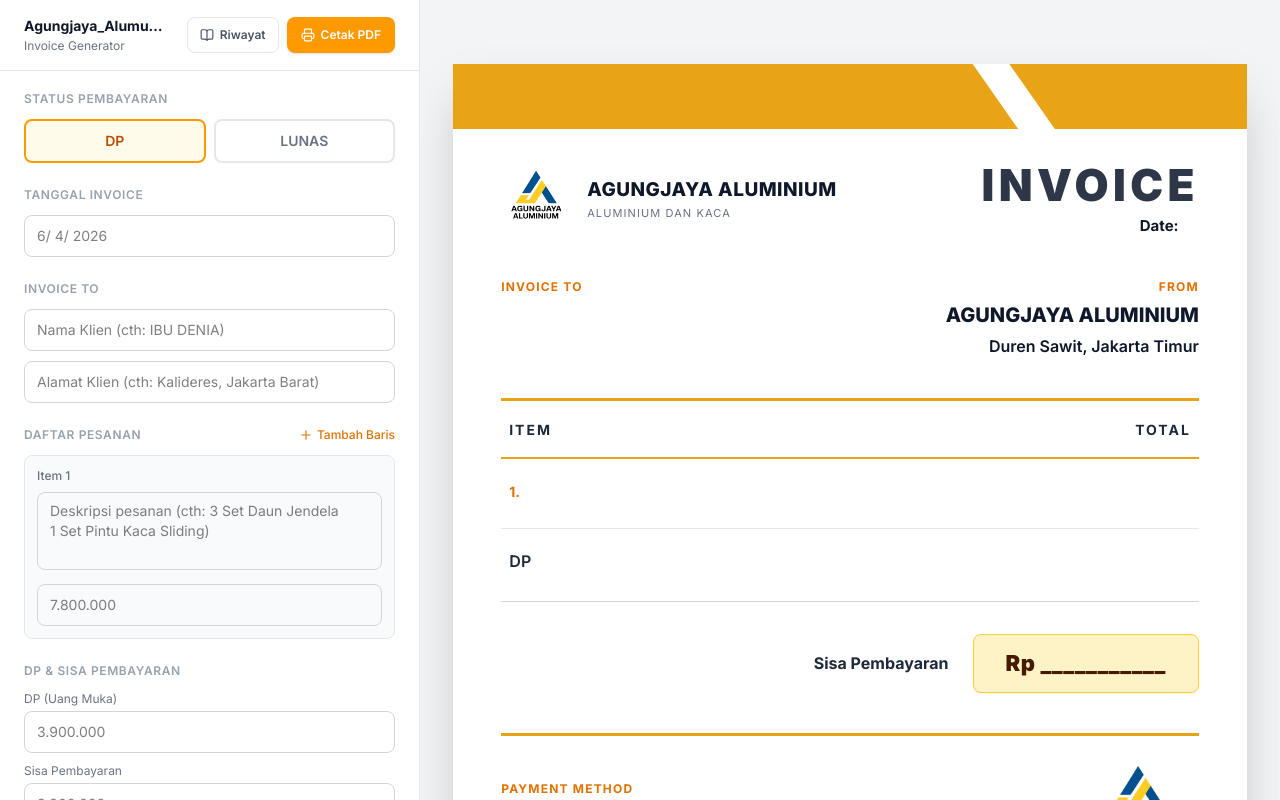
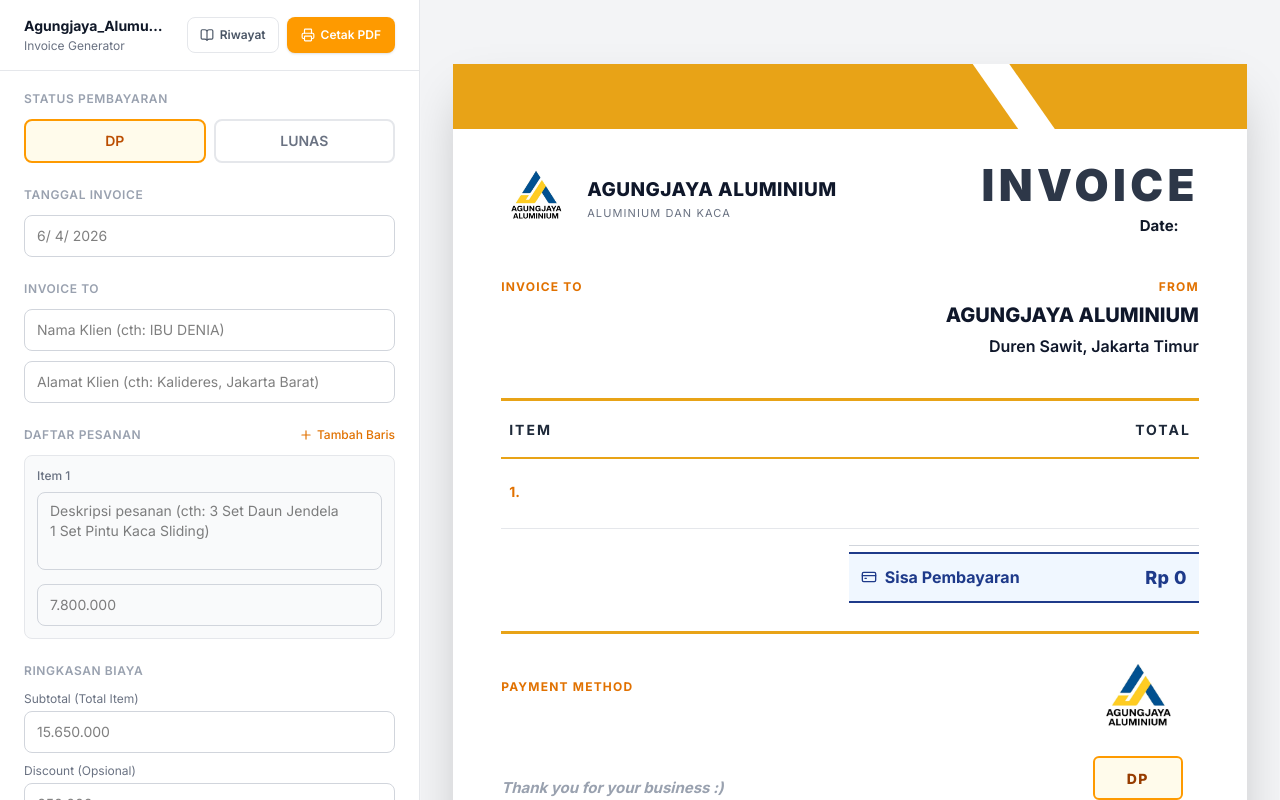
Before and after one commit to FazrinNugraha/invoice-generator, a React (Vite) app: page / in a window 1280 px wide. Shown: the top 800 px of the page. Built offline with nearby package versions, Linux system fonts and the light colour scheme.

Commit message:
feat: implement invoice generator with dynamic form calculation and draft management

```diff
--- a/src/App.tsx
+++ b/src/App.tsx
@@ -10,6 +10,8 @@
   clientName: "",
   clientAddress: "",
   items: [{ description: "", total: "" }],
+  subTotal: "",
+  discount: "",
   dp: "",
   pelunasan: "",
   sisaPembayaran: "",
--- a/src/components/InvoiceForm.tsx
+++ b/src/components/InvoiceForm.tsx
@@ -12,6 +12,8 @@
   clientName: string;
   clientAddress: string;
   items: InvoiceItem[];
+  subTotal?: string;
+  discount?: string;
   dp: string;
   pelunasan: string;
   sisaPembayaran: string;
@@ -44,29 +46,73 @@
 }: InvoiceFormProps) {
   const [showDrafts, setShowDrafts] = useState(false);
 
-  const updateField = (field: keyof InvoiceData, value: string) => {
-    onChange({ ...data, [field]: value });
+  const parseCurrency = (val?: string): number => {
+    if (!val) return 0;
+    const cleaned = val.replace(/[^0-9]/g, "");
+    return cleaned ? parseInt(cleaned, 10) : 0;
   };
 
-  const updateItem = (index: number, field: keyof InvoiceItem, value: string) => {
-    const newItems = [...data.items];
-    newItems[index] = { ...newItems[index], [field]: value };
-    onChange({ ...data, items: newItems });
+  const formatCurrencyValue = (num: number): string => {
+    if (num <= 0) return "";
+    return "Rp " + num.toLocaleString("id-ID");
   };
 
-  const addItem = () => {
-    onChange({ ...data, items: [...data.items, { description: "", total: "" }] });
+  const recalculate = (updatedData: InvoiceData, triggeredByField?: keyof InvoiceData) => {
+    // 1. Calculate Subtotal from items
+    const subTotalNum = updatedData.items.reduce(
+      (sum, item) => sum + parseCurrency(item.total),
+      0
+    );
+    const subTotalStr =
+      triggeredByField === "subTotal"
+        ? updatedData.subTotal || ""
+        : subTotalNum > 0
+        ? formatCurrencyValue(subTotalNum)
+        : "";
+
+    // 2. Parse Discount & DP
+    const discountNum = parseCurrency(updatedData.discount);
+    const dpNum = parseCurrency(updatedData.dp);
+    const effectiveSubTotal = parseCurrency(subTotalStr) || subTotalNum;
+    const netTotal = Math.max(0, effectiveSubTotal - discountNum);
+
+    // 3. Calculate Pelunasan & Sisa Pembayaran
+    let pelunasanStr = updatedData.pelunasan;
+    let sisaStr = updatedData.sisaPembayaran;
+
+    if (triggeredByField !== "pelunasan") {
+      if (updatedData.status === "LUNAS" && dpNum > 0) {
+        const calculatedPelunasan = Math.max(0, netTotal - dpNum);
+        pelunasanStr = calculatedPelunasan > 0 ? formatCurrencyValue(calculatedPelunasan) : "";
+      } else {
+        pelunasanStr = "";
+      }
+    }
+
+    if (triggeredByField !== "sisaPembayaran") {
+      if (updatedData.status === "DP") {
+        const calculatedSisa = Math.max(0, netTotal - dpNum);
+        sisaStr = calculatedSisa > 0 ? formatCurrencyValue(calculatedSisa) : "";
+      } else {
+        // Status LUNAS -> Total Tagihan Netto
+        sisaStr = netTotal > 0 ? formatCurrencyValue(netTotal) : "";
+      }
+    }
+
+    return {
+      ...updatedData,
+      subTotal: subTotalStr,
+      pelunasan: pelunasanStr,
+      sisaPembayaran: sisaStr,
+    };
   };
 
   // ===== Currency Input Helpers =====
   const CURRENCY_PREFIX = "Rp ";
 
   const handleCurrencyChange = (raw: string): string => {
-    // Jika user menghapus semua hingga kosong atau hanya prefix
     if (!raw || raw === CURRENCY_PREFIX) return "";
-    // Jika sudah ada prefix, biarkan; jika tidak ada, tambahkan
     if (raw.startsWith(CURRENCY_PREFIX)) return raw;
-    // Cegah user menghapus 'R' atau 'Rp' lalu mengetik ulang tanpa prefix
     return CURRENCY_PREFIX + raw;
   };
 
@@ -92,10 +138,28 @@
     if (value === CURRENCY_PREFIX) updateItem(index, "total", "");
   };
 
+  const updateField = (field: keyof InvoiceData, value: string) => {
+    const newData = { ...data, [field]: value };
+    onChange(recalculate(newData, field));
+  };
+
+  const updateItem = (index: number, field: keyof InvoiceItem, value: string) => {
+    const newItems = [...data.items];
+    newItems[index] = { ...newItems[index], [field]: value };
+    const newData = { ...data, items: newItems };
+    onChange(recalculate(newData));
+  };
+
+  const addItem = () => {
+    const newData = { ...data, items: [...data.items, { description: "", total: "" }] };
+    onChange(recalculate(newData));
+  };
+
   const removeItem = (index: number) => {
     if (data.items.length <= 1) return;
     const newItems = data.items.filter((_, i) => i !== index);
-    onChange({ ...data, items: newItems });
+    const newData = { ...data, items: newItems };
+    onChange(recalculate(newData));
   };
 
   const handlePrint = () => {
@@ -264,12 +328,38 @@
             </div>
           </section>
 
-          {/* Section: DP & Sisa */}
+          {/* Section: Ringkasan Biaya */}
           <section>
             <h2 className="text-xs font-semibold text-gray-400 uppercase tracking-wider mb-3">
-              DP{data.status === "LUNAS" ? " & Pelunasan" : " & Sisa Pembayaran"}
+              Ringkasan Biaya
             </h2>
             <div className="space-y-2.5">
+              <div>
+                <label className="text-xs text-gray-500 mb-1 block">Subtotal (Total Item)</label>
+                <input
+                  type="text"
+                  value={data.subTotal || ""}
+                  onChange={(e) => updateField("subTotal", handleCurrencyChange(e.target.value))}
+                  onFocus={() => handleCurrencyFocus("subTotal", data.subTotal || "")}
+                  onBlur={() => handleCurrencyBlur("subTotal", data.subTotal || "")}
+                  placeholder="15.650.000"
+                  className="w-full border border-gray-300 rounded-lg px-3 py-2.5 text-sm focus:outline-none focus:ring-2 focus:ring-amber-400 focus:border-transparent transition-shadow"
+                />
+              </div>
+
+              <div>
+                <label className="text-xs text-gray-500 mb-1 block">Discount (Opsional)</label>
+                <input
+                  type="text"
+                  value={data.discount || ""}
+                  onChange={(e) => updateField("discount", handleCurrencyChange(e.target.value))}
+                  onFocus={() => handleCurrencyFocus("discount", data.discount || "")}
+                  onBlur={() => handleCurrencyBlur("discount", data.discount || "")}
+                  placeholder="650.000"
+                  className="w-full border border-gray-300 rounded-lg px-3 py-2.5 text-sm focus:outline-none focus:ring-2 focus:ring-amber-400 focus:border-transparent transition-shadow"
+                />
+              </div>
+
               <div>
                 <label className="text-xs text-gray-500 mb-1 block">DP (Uang Muka)</label>
                 <input
--- a/src/components/InvoiceTemplate.tsx
+++ b/src/components/InvoiceTemplate.tsx
@@ -1,4 +1,4 @@
-import { Phone, MapPin } from "lucide-react";
+import { Phone, MapPin, Receipt, Tag, Wallet, CheckCircle, CreditCard } from "lucide-react";
 import type { InvoiceData } from "./InvoiceForm";
 
 interface InvoiceTemplateProps {
@@ -6,6 +6,12 @@
 }
 
 export default function InvoiceTemplate({ data }: InvoiceTemplateProps) {
+  const hasDp = Boolean(
+    data.dp &&
+    data.dp.replace(/[^0-9]/g, "") !== "" &&
+    parseInt(data.dp.replace(/[^0-9]/g, ""), 10) > 0
+  );
+
   return (
     <div
       id="invoice-template"
@@ -138,57 +144,72 @@
                 </div>
               </div>
             ))}
+          </div>
 
-            {/* DP Row */}
-            <div
-              className="invoice-row flex items-center min-h-[60px]"
-            >
-              <div className="flex-1 py-5 px-2">
-                <p className="text-[16px] text-gray-800 font-semibold tracking-wide">DP</p>
-              </div>
-              <div className="w-[200px] py-5 px-2 text-right">
-                <p className="text-[16px] text-gray-800 font-medium">
-                  {data.dp || "\u00A0"}
+          {/* Summary and Sisa Pembayaran */}
+          <div className="mt-4 flex flex-col items-end">
+            <div className="w-[350px]">
+              {/* Top Border */}
+              <div className="border-t-[1.5px] border-gray-300 w-full mb-1" />
+
+              {data.subTotal && (
+                <div className="flex items-center justify-between py-2 px-2">
+                  <div className="flex items-center gap-2">
+                    <Receipt size={15} className="text-gray-500" />
+                    <p className="text-[16px] text-gray-800 font-medium">Subtotal</p>
+                  </div>
+                  <p className="text-[16px] text-gray-800 font-medium">{data.subTotal}</p>
+                </div>
+              )}
+
+              {data.discount && (
+                <div className="flex items-center justify-between py-2 px-2">
+                  <div className="flex items-center gap-2">
+                    <Tag size={15} className="text-red-500" />
+                    <p className="text-[16px] text-gray-800 font-medium">Discount</p>
+                  </div>
+                  <p className="text-[16px] text-red-600 font-medium">{data.discount}</p>
+                </div>
+              )}
+
+              {hasDp && (
+                <div className="flex items-center justify-between py-2 px-2">
+                  <div className="flex items-center gap-2">
+                    <Wallet size={15} className="text-amber-600" />
+                    <p className="text-[16px] text-gray-800 font-medium">DP</p>
+                  </div>
+                  <p className="text-[16px] text-gray-800 font-medium">{data.dp}</p>
+                </div>
+              )}
+
+              {data.status === "LUNAS" && data.pelunasan && (
+                <div className="flex items-center justify-between py-2 px-2">
+                  <div className="flex items-center gap-2">
+                    <CheckCircle size={15} className="text-emerald-600" />
+                    <p className="text-[16px] text-gray-800 font-medium">Pelunasan</p>
+                  </div>
+                  <p className="text-[16px] text-gray-800 font-medium">{data.pelunasan}</p>
+                </div>
+              )}
+
+              {/* Border above Total */}
+              <div className="border-t-[2px] border-[#1e3a8a] w-full mt-1.5" />
+
+              {/* Total / Sisa Pembayaran */}
+              <div className="flex items-center justify-between py-2.5 px-3 bg-[#f0f7ff]">
+                <div className="flex items-center gap-2">
+                  <CreditCard size={16} className="text-[#1e3a8a]" />
+                  <p className="text-[16px] text-[#1e3a8a] font-bold">
+                    {data.status === "LUNAS" ? "Total" : "Sisa Pembayaran"}
+                  </p>
+                </div>
+                <p className="text-[18px] text-[#1e3a8a] font-extrabold tracking-wide">
+                  {data.sisaPembayaran || "Rp 0"}
                 </p>
               </div>
-            </div>
 
-            {/* Pelunasan Row — hanya muncul saat LUNAS dan ada nilai pelunasan */}
-            {data.status === "LUNAS" && data.pelunasan && (
-              <div
-                className="invoice-row flex items-center min-h-[60px]"
-                style={{ borderTop: "1px solid #E5E7EB" }}
-              >
-                <div className="flex-1 py-5 px-2">
-                  <p className="text-[16px] text-gray-800 font-semibold tracking-wide">Pelunasan</p>
-                </div>
-                <div className="w-[200px] py-5 px-2 text-right">
-                  <p className="text-[16px] text-gray-800 font-medium">
-                    {data.pelunasan}
-                  </p>
-                </div>
-              </div>
-            )}
-          </div>
-
-          {/* Bottom border line for table area before Sisa Pembayaran */}
-          <div className="mt-2" style={{ borderBottom: "1px solid #D1D5DB" }} />
-
-          {/* Sisa Pembayaran / Total */}
-          <div className="flex items-center justify-end mt-8 mb-4 gap-6">
-            <span className="text-[16px] font-bold text-gray-800">
-              {data.status === "LUNAS" ? "Total" : "Sisa Pembayaran"}
-            </span>
-            <div
-              className={`px-8 py-3 rounded-lg border shadow-xs ${
-                data.status === "LUNAS"
-                  ? "bg-emerald-100 border-emerald-300 text-emerald-950"
-                  : "bg-amber-100 border-amber-300 text-amber-950"
-              }`}
-            >
-              <span className="text-[22px] font-black tracking-wide">
-                {data.sisaPembayaran || "Rp ___________"}
-              </span>
+              {/* Border below Total */}
+              <div className="border-b-[2px] border-[#1e3a8a] w-full mb-1" />
             </div>
           </div>
         </div>
```
